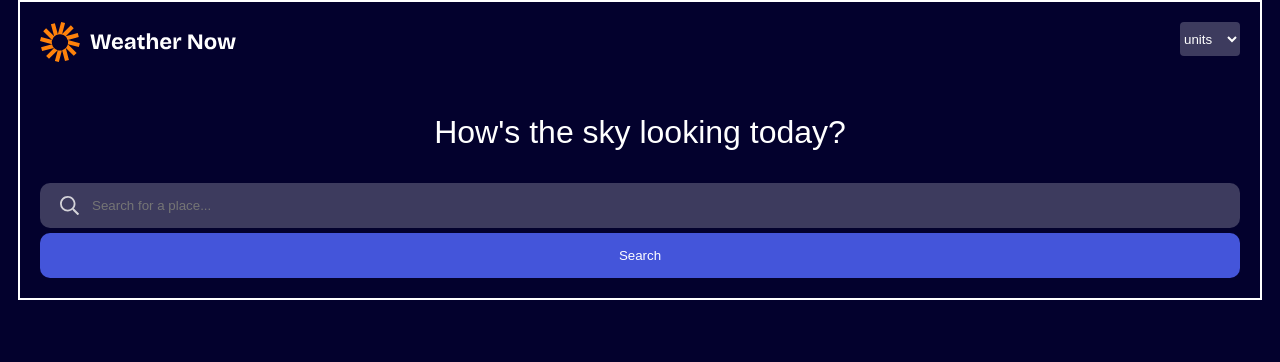
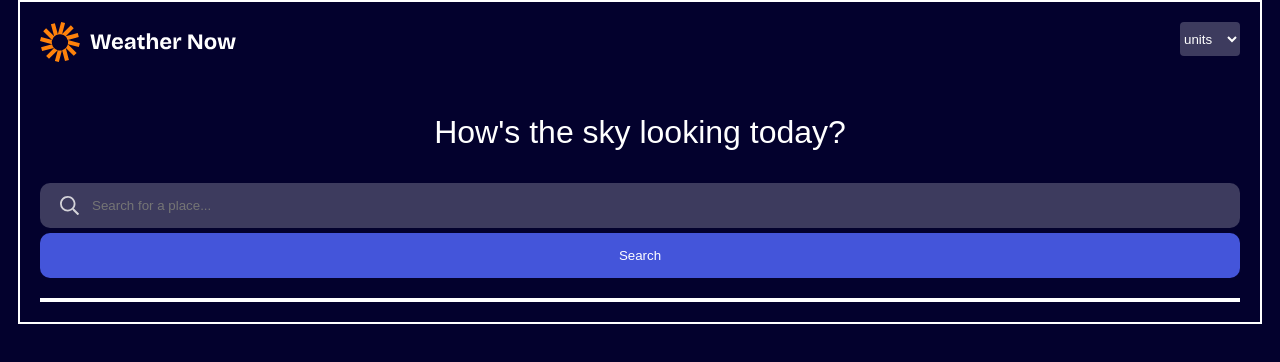
Before and after one commit to mammanyacham/weather-apps, a React (Vite) app in the folder vite-project/: page / in a window 1280 px wide. Shown: the top 362 px of the page. Built offline with nearby package versions, Linux system fonts and the light colour scheme; no server answers.

Commit message:
display api data

```diff
--- a/vite-project/src/App.jsx
+++ b/vite-project/src/App.jsx
@@ -1,23 +1,22 @@
 import { useEffect, useState } from "react"
 import Header from "./components/Header";
 import Search from "./components/Search";
+import Result from "./components/Result";
 
 
 export default function App() {
 
   const [formData, setFormData] = useState()
   const [searchQuery, setSearchQuery] = useState()
-  const [geoCode, setGeoCode] = useState()
-  const [latLong, setLatLong] = useState()
-  const [latitude, setLatitude] = useState()
-  const [longitude, setLongitude] = useState()
-  const [weatherData, setWetherData] = useState()
+  const [weatherData, setWeatherData] = useState()
+
+
 
 
   function getFormData(e) {
     const value = e.target.value
     setFormData(value)
-    console.log(formData)
+
   }
 
   function handleSubmit(e) {
@@ -30,40 +29,44 @@ export default function App() {
 
 
   useEffect(() => {
-    async function getGeoCode() {
-      const response = await fetch(`https://geocoding-api.open-meteo.com/v1/search?name=${searchQuery}&count=10&language=en&format=json`)
+    async function fetchData() {
 
-      const data = await response.json()
-      setGeoCode(data)
+      if (!searchQuery) return
 
 
-      const geoCodeResult = geoCode.results[0]
+    try{
+      const geoResponse = await fetch(`https://geocoding-api.open-meteo.com/v1/search?name=${searchQuery}&count=10&language=en&format=json`)
+
+      const geoData = await geoResponse.json()
+
+      const geoCodeResults = geoData.results[0]
+      if (!geoCodeResults || geoCodeResults.length === 0){
+        return
+      }
 
 
-      setLatLong({ latitude: geoCodeResult.latitude, longitude: geoCodeResult.longitude })
-      console.log(geoCode)
-    }
-     getGeoCode()
+       const latitude = geoCodeResults.latitude
+       const longitude = geoCodeResults.longitude
 
 
+       const weatherResponse = await fetch(`https://api.open-meteo.com/v1/forecast?latitude=${latitude}&longitude=${longitude}&daily=weather_code,precipitation_sum,precipitation_probability_max,temperature_2m_max,temperature_2m_min,showers_sum,rain_sum,snowfall_sum,daylight_duration,sunshine_duration&hourly=temperature_2m,relative_humidity_2m,cloud_cover,cloud_cover_low,cloud_cover_high,cloud_cover_mid,visibility,weather_code,rain,showers,snowfall&current=apparent_temperature,temperature_2m,relative_humidity_2m,wind_speed_10m,is_day&forecast_hours=12`)
 
+        const weatherData = await weatherResponse.json()
+
+
+        setWeatherData(weatherData)
+        console.log("Current weather:", weatherData)
+    } catch(error) {
+        console.error("Error fetching geocoding data:", error)
+
+    }
+
+    }
+
+     fetchData()
   }, [searchQuery])
 
 
-
-
-  useEffect( () => {
-
-    async function fetchData() {
-      const response = await fetch(``)
-
-      const data = await response.json()
-
-    }
-
-
-      fetchData()
-    }, [searchQuery])
 
   return(
     <div className="container">
@@ -72,6 +75,10 @@ export default function App() {
         getFormData={getFormData}
         handleSubmit={handleSubmit}
       />
+      <Result
+        weatherData={weatherData}
+        city={searchQuery}
+      />
     </div>
   )
 }
--- /dev/null
+++ b/vite-project/src/components/Result.jsx
@@ -0,0 +1,17 @@
+export default function Result({weatherData, city}) {
+
+    return (
+        <div className="current-weather-info">
+
+            {city && <h1>{city.toUpperCase()}</h1>}
+
+             {weatherData && weatherData.current ?
+             <>
+                <p>{weatherData.current.time}</p>
+                <p>{weatherData.current.apparent_temperature}°C</p>
+             </>
+             : null}
+        </div>
+    )
+
+}
--- a/vite-project/src/components/Search.jsx
+++ b/vite-project/src/components/Search.jsx
@@ -1,13 +1,13 @@
 import searchIcon from "/images/icon-search.svg"
 
-export default function Search(props) {
+export default function Search({handleSubmit, getFormData,formData}) {
     return(
         <section className="search-section">
             <p>How's the sky looking today?</p>
-            <form onSubmit={props.handleSubmit}>
+            <form onSubmit={handleSubmit}>
               <div className="search search-input-div">
                  <img src={searchIcon} className="search-icon"/>
-                 <input type="text" placeholder="Search for a place..." name="location" onChange={props.getFormData} value={props.formData} />
+                 <input type="text" placeholder="Search for a place..." name="location" onChange={getFormData} value={formData} />
                </div>
                  <button type="submit" className="search search-button">Search</button>
 
--- a/vite-project/src/index.css
+++ b/vite-project/src/index.css
@@ -71,3 +71,10 @@ input{
     background-color: hsl(233, 67%, 56%);
     color: white;
 }
+
+.current-weather-info{
+    border: 2px solid white;
+    display: flex;
+    justify-content: center;
+    align-items: center;
+}
```
